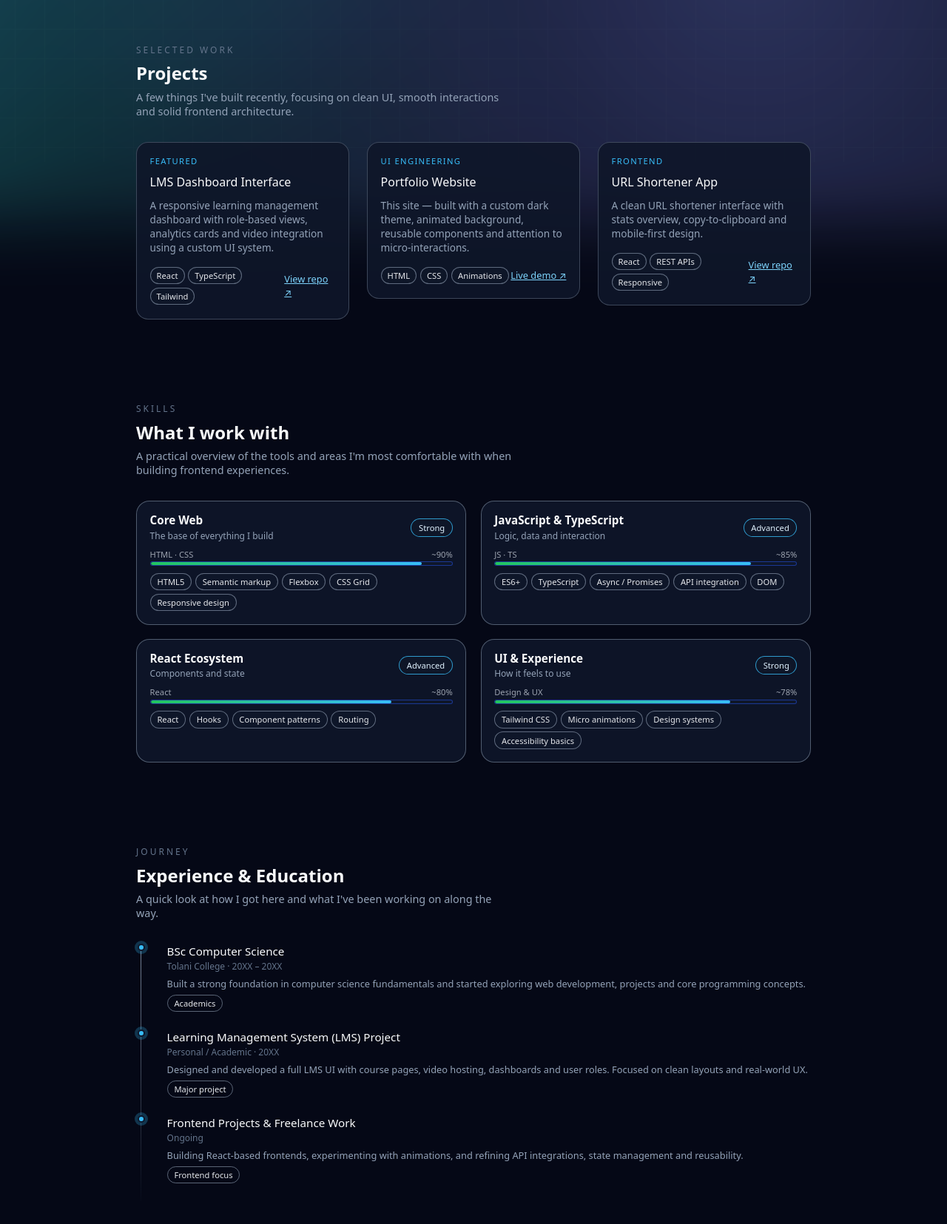
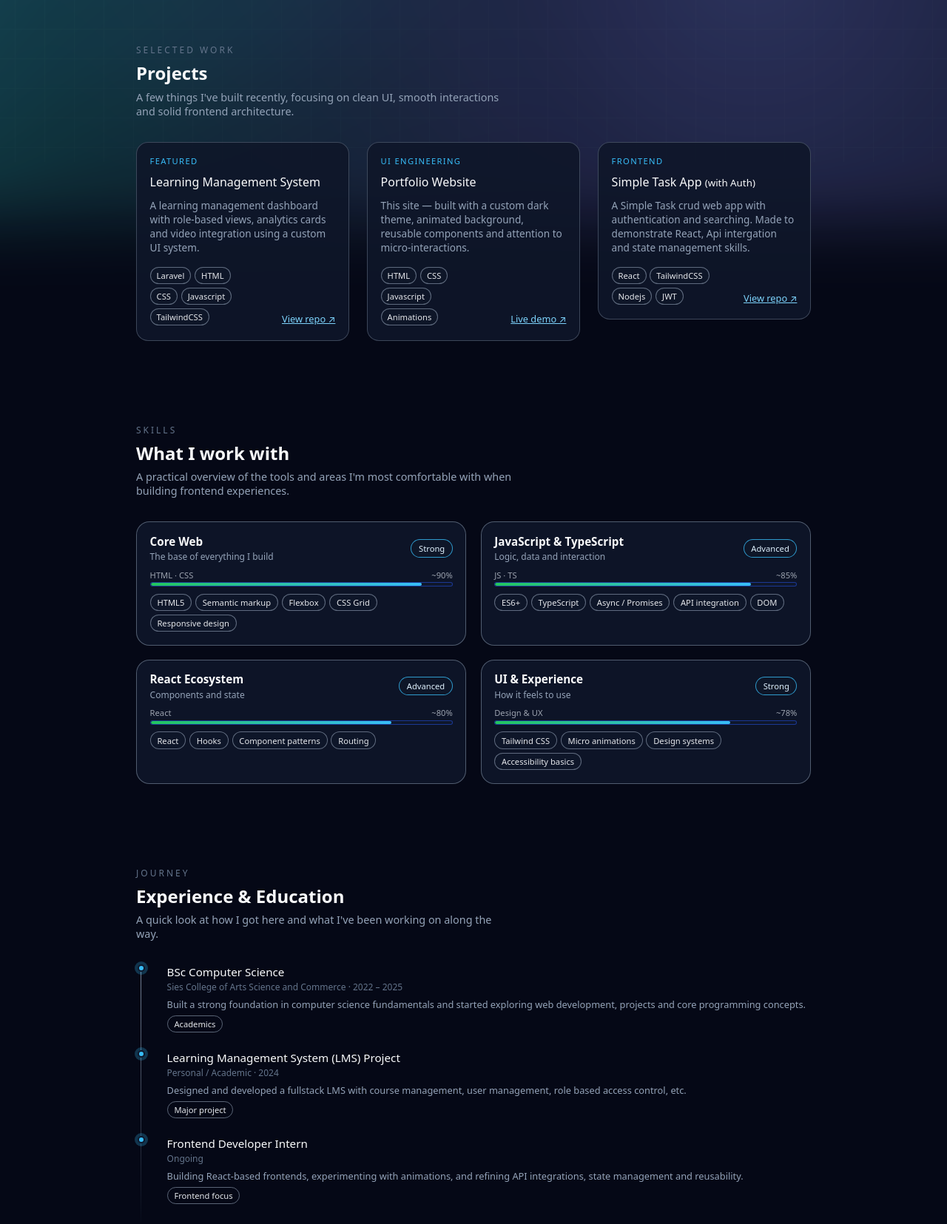
Before and after one commit to saurabhjha69/portfolio, a plain HTML site: page index.html in a window 1280 px wide. Shown: the part 581-2236 px from the top of the page at 74% size. Drawn offline with Linux system fonts and the light colour scheme.

Commit message:
Added textual updates

```diff
--- a/index.html
+++ b/index.html
@@ -137,18 +137,20 @@
                     <div class="project-card-wrapper">
                         <div class="project-card">
                             <div class="project-tag">Featured</div>
-                            <h3 class="project-title">LMS Dashboard Interface</h3>
+                            <h3 class="project-title">Learning Management System</h3>
                             <p class="project-desc">
-                                A responsive learning management dashboard with role-based views,
+                                A learning management dashboard with role-based views,
                                 analytics cards and video integration using a custom UI system.
                             </p>
                             <div class="project-meta">
                                 <div class="project-tech">
-                                    <span class="project-pill">React</span>
-                                    <span class="project-pill">TypeScript</span>
-                                    <span class="project-pill">Tailwind</span>
+                                    <span class="project-pill">Laravel</span>
+                                    <span class="project-pill">HTML</span>
+                                    <span class="project-pill">CSS</span>
+                                    <span class="project-pill">Javascript</span>
+                                    <span class="project-pill">TailwindCSS</span>
                                 </div>
-                                <a href="#" class="project-link">View repo ↗</a>
+                                <a href="https://github.com/saurabhjha69/ThinkSpace" target="_blank" class="project-link">View repo ↗</a>
                             </div>
                         </div>
                         <div class="project-glow"></div>
@@ -166,9 +168,10 @@
                                 <div class="project-tech">
                                     <span class="project-pill">HTML</span>
                                     <span class="project-pill">CSS</span>
+                                    <span class="project-pill">Javascript</span>
                                     <span class="project-pill">Animations</span>
                                 </div>
-                                <a href="#" class="project-link">Live demo ↗</a>
+                                <a href="https://saurabhjha69.github.io/portfolio/" target="_blank" class="project-link">Live demo ↗</a>
                             </div>
                         </div>
                         <div class="project-glow"></div>
@@ -177,18 +180,19 @@
                     <div class="project-card-wrapper">
                         <div class="project-card">
                             <div class="project-tag">Frontend</div>
-                            <h3 class="project-title">URL Shortener App</h3>
+                            <h3 class="project-title">Simple Task App <small>(with Auth)</small></h3>
                             <p class="project-desc">
-                                A clean URL shortener interface with stats overview, copy-to-clipboard
-                                and mobile-first design.
+                                A Simple Task crud web app with authentication and searching.
+                                Made to demonstrate React, Api intergation and state management skills.
                             </p>
                             <div class="project-meta">
                                 <div class="project-tech">
                                     <span class="project-pill">React</span>
-                                    <span class="project-pill">REST APIs</span>
-                                    <span class="project-pill">Responsive</span>
+                                    <span class="project-pill">TailwindCSS</span>
+                                    <span class="project-pill">Nodejs</span>
+                                    <span class="project-pill">JWT</span>
                                 </div>
-                                <a href="#" class="project-link">View repo ↗</a>
+                                <a href="https://sim-topaz.vercel.app" target="_blank" class="project-link">View repo ↗</a>
                             </div>
                         </div>
                         <div class="project-glow"></div>
@@ -332,7 +336,7 @@
                     <div class="timeline-item">
                         <div class="timeline-bullet"></div>
                         <h3 class="timeline-title">BSc Computer Science</h3>
-                        <p class="timeline-meta">Tolani College · 20XX – 20XX</p>
+                        <p class="timeline-meta">Sies College of Arts Science and Commerce · 2022 – 2025</p>
                         <p class="timeline-desc">
                             Built a strong foundation in computer science fundamentals and started
                             exploring web development, projects and core programming concepts.
@@ -343,17 +347,17 @@
                     <div class="timeline-item">
                         <div class="timeline-bullet"></div>
                         <h3 class="timeline-title">Learning Management System (LMS) Project</h3>
-                        <p class="timeline-meta">Personal / Academic · 20XX</p>
+                        <p class="timeline-meta">Personal / Academic · 2024</p>
                         <p class="timeline-desc">
-                            Designed and developed a full LMS UI with course pages, video hosting,
-                            dashboards and user roles. Focused on clean layouts and real-world UX.
+                            Designed and developed a fullstack LMS with course management, user management,
+                            role based access control, etc.
                         </p>
                         <span class="timeline-tag">Major project</span>
                     </div>
 
                     <div class="timeline-item">
                         <div class="timeline-bullet"></div>
-                        <h3 class="timeline-title">Frontend Projects &amp; Freelance Work</h3>
+                        <h3 class="timeline-title">Frontend Developer Intern</h3>
                         <p class="timeline-meta">Ongoing</p>
                         <p class="timeline-desc">
                             Building React-based frontends, experimenting with animations, and refining
--- a/styles.css
+++ b/styles.css
@@ -733,6 +733,7 @@ body {
 }
 
 .project-tech {
+    width: 60%;
     display: flex;
     flex-wrap: wrap;
     gap: 0.3rem;
@@ -748,6 +749,7 @@ body {
 }
 
 .project-link {
+    align-self: end;
     font-size: 0.8rem;
     color: #7dd3fc;
 }
```
